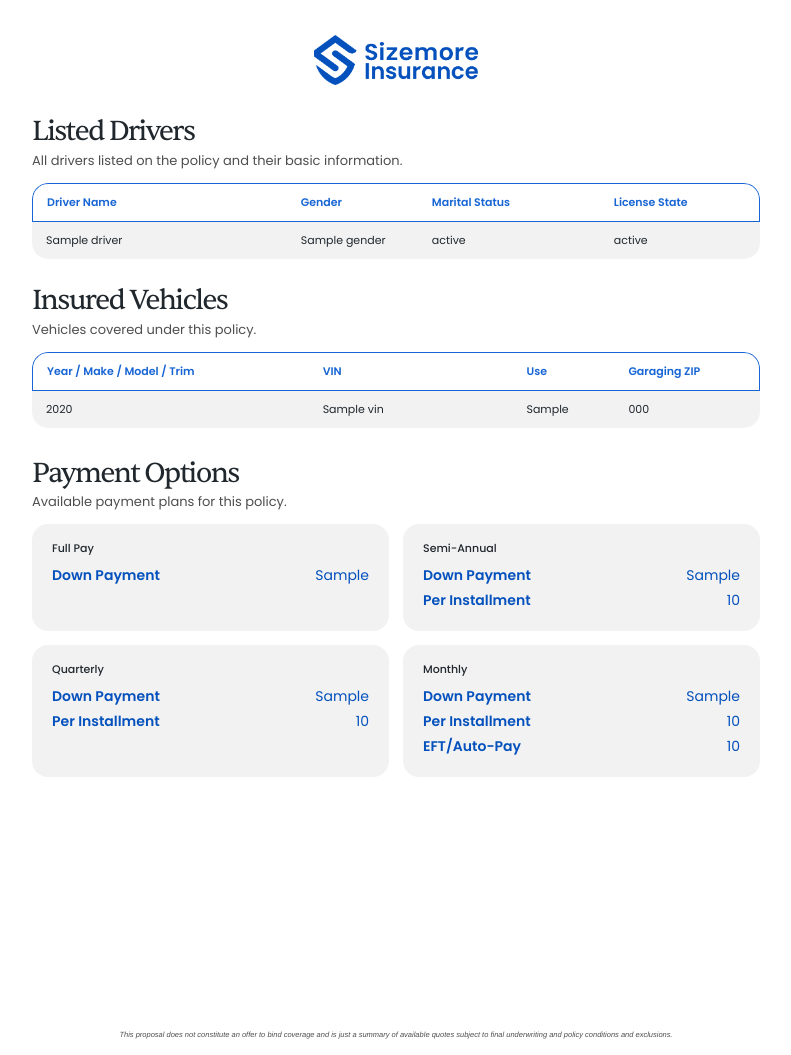
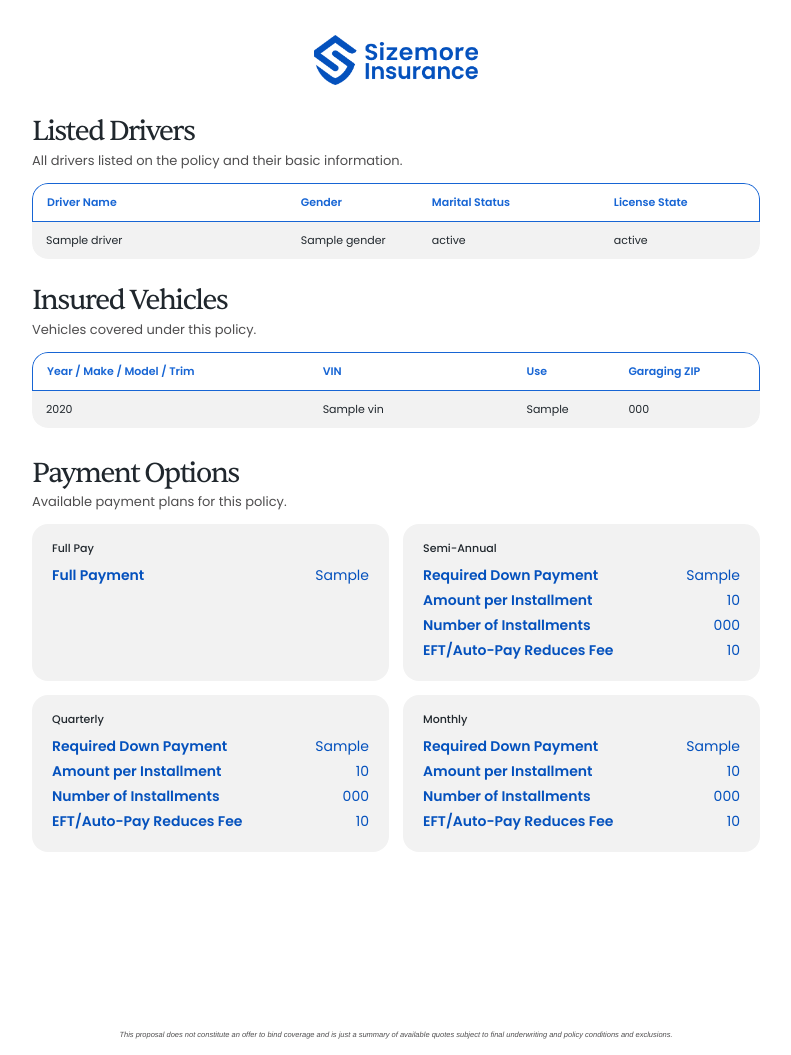
Before and after one commit to klix18/quotify.ai, a Python web app: template backend/templates/auto/auto_quote.html in a window 1280 px wide. Shown: the part 2113-3168 px from the top of the page, without its empty margins (12-803 px from the left). Run offline with Jinja, Linux system fonts and the light colour scheme; the template is opened without the code that fills it: most values are stand-ins (such as "Sample title", 1, 10 or a date in 2020); some web fonts are replaced.

Commit message:
1.5.17 auto quote minor tweaks

```diff
--- a/backend/fillers/auto_filler_api.py
+++ b/backend/fillers/auto_filler_api.py
@@ -28,6 +28,9 @@ async def render_auto_pdf(output_path: Path, data: dict):
 
     context = {
         "total_premium": data.get("total_premium", ""),
+        "quote_date": data.get("quote_date", ""),
+        "quote_effective_date": data.get("quote_effective_date", ""),
+        "quote_expiration_date": data.get("quote_expiration_date", ""),
         "why_selected": data.get("why_selected", ""),
         # Client / Agent
         "client_name": data.get("client_name", ""),
--- a/backend/fillers/bundle_filler_api.py
+++ b/backend/fillers/bundle_filler_api.py
@@ -31,6 +31,9 @@ async def render_bundle_pdf(output_path: Path, data: dict):
         "bundle_total_premium": data.get("bundle_total_premium", ""),
         "home_premium": data.get("home_premium", ""),
         "auto_premium": data.get("auto_premium", ""),
+        "quote_date": data.get("quote_date", ""),
+        "quote_effective_date": data.get("quote_effective_date", ""),
+        "quote_expiration_date": data.get("quote_expiration_date", ""),
         "why_selected": data.get("why_selected", ""),
         # Client / Agent
         "client_name": data.get("client_name", ""),
--- a/backend/fillers/commercial_filler_api.py
+++ b/backend/fillers/commercial_filler_api.py
@@ -27,6 +27,9 @@ async def render_commercial_pdf(output_path: Path, data: dict):
     context = {
         # Policy
         "total_premium": data.get("total_premium", ""),
+        "quote_date": data.get("quote_date", ""),
+        "quote_effective_date": data.get("quote_effective_date", ""),
+        "quote_expiration_date": data.get("quote_expiration_date", ""),
         "additional_premiums_taxes_fees": data.get("additional_premiums_taxes_fees", ""),
         "why_selected": data.get("why_selected", ""),
         # Client / Agent
--- a/backend/fillers/dwelling_filler_api.py
+++ b/backend/fillers/dwelling_filler_api.py
@@ -27,6 +27,9 @@ async def render_dwelling_pdf(output_path: Path, data: dict):
     context = {
         # Policy
         "total_premium": data.get("total_premium", ""),
+        "quote_date": data.get("quote_date", ""),
+        "quote_effective_date": data.get("quote_effective_date", ""),
+        "quote_expiration_date": data.get("quote_expiration_date", ""),
         "why_selected": data.get("why_selected", ""),
         # Client / Agent
         "named_insured": data.get("named_insured", ""),
--- a/backend/templates/auto/auto_quote.html
+++ b/backend/templates/auto/auto_quote.html
@@ -1,6 +1,8 @@
 {% extends "base.html" %}
 
 {% block cover_title %}Auto Insurance{% endblock %}
+
+{% block hero_height %}295px{% endblock %}
 
 {% block hero_images %}
 <img class="hero-img" src="assets/auto-image-1.jpg" alt="">
@@ -9,6 +11,13 @@
 
 {% block premium_content %}
 <div class="premium-amount sentient">{{ total_premium }}</div>
+<div class="quote-dates">
+  <span class="date-item"><span class="date-label">Quote Date:</span> {{ quote_date }}</span>
+  <span class="date-sep">·</span>
+  <span class="date-item"><span class="date-label">Effective Date:</span> {{ quote_effective_date }}</span>
+  <span class="date-sep">·</span>
+  <span class="date-item"><span class="date-label">Expiration Date:</span> {{ quote_expiration_date }}</span>
+</div>
 {% endblock %}
 
 {% block why_bullets %}
@@ -70,7 +79,6 @@
     <div class="section-heading sentient" style="margin-top: 20px; margin-bottom: 4px;">Additional Coverages</div>
     <div class="section-sub">Extra protections that round out your auto policy for broader peace of mind.</div>
 
-    {% if umpd_limit %}
     <div class="liab-card r8">
       <div class="liab-left">
         <div class="liab-name">UMPD Limit</div>
@@ -78,9 +86,7 @@
       </div>
       <div class="liab-desc">Covers damage to your vehicle caused by an uninsured or hit-and-run driver.</div>
     </div>
-    {% endif %}
 
-    {% if umpd_deductible %}
     <div class="liab-card r8">
       <div class="liab-left">
         <div class="liab-name">UMPD Deductible</div>
@@ -88,9 +94,7 @@
       </div>
       <div class="liab-desc">The amount you pay out of pocket before your uninsured motorist property damage coverage begins.</div>
     </div>
-    {% endif %}
 
-    {% if rental_limit %}
     <div class="liab-card r8">
       <div class="liab-left">
         <div class="liab-name">Rental Reimbursement</div>
@@ -98,9 +102,7 @@
       </div>
       <div class="liab-desc">Pays for a rental car while your vehicle is being repaired after a covered claim.</div>
     </div>
-    {% endif %}
 
-    {% if towing_limit %}
     <div class="liab-card r8">
       <div class="liab-left">
         <div class="liab-name">Towing &amp; Roadside</div>
@@ -108,7 +110,6 @@
       </div>
       <div class="liab-desc">Covers towing costs and roadside assistance such as jump-starts, lockouts, and flat tire changes.</div>
     </div>
-    {% endif %}
 
     <!-- Deductibles -->
     <div class="section-heading sentient" style="margin-top: 20px; margin-bottom: 12px;">Deductibles</div>
@@ -217,45 +218,40 @@
     <div class="section-sub">Available payment plans for this policy.</div>
 
     <div class="payment-grid">
-      {% if payment_options.full_pay and payment_options.full_pay.down_payment %}
       <div class="payment-card r8">
         <div class="payment-card-title">Full Pay</div>
-        <div class="payment-row"><span class="payment-row-label">Down Payment</span><span class="payment-row-value">{{ payment_options.full_pay.down_payment }}</span></div>
+        <div class="payment-row"><span class="payment-row-label">Full Payment</span><span class="payment-row-value">{{ payment_options.full_pay.down_payment }}</span></div>
       </div>
-      {% endif %}
 
-      {% if payment_options.semi_annual and payment_options.semi_annual.down_payment %}
       <div class="payment-card r8">
         <div class="payment-card-title">Semi-Annual</div>
-        <div class="payment-row"><span class="payment-row-label">Down Payment</span><span class="payment-row-value">{{ payment_options.semi_annual.down_payment }}</span></div>
-        {% if payment_options.semi_annual.amount_per_installment %}
-        <div class="payment-row"><span class="payment-row-label">Per Installment</span><span class="payment-row-value">{{ payment_options.semi_annual.amount_per_installment }}</span></div>
+        <div class="payment-row"><span class="payment-row-label">Required Down Payment</span><span class="payment-row-value">{{ payment_options.semi_annual.down_payment }}</span></div>
+        <div class="payment-row"><span class="payment-row-label">Amount per Installment</span><span class="payment-row-value">{{ payment_options.semi_annual.amount_per_installment }}</span></div>
+        <div class="payment-row"><span class="payment-row-label">Number of Installments</span><span class="payment-row-value">{{ payment_options.semi_annual.number_of_installments }}</span></div>
+        {% if payment_options.semi_annual.eft_reduces_fee %}
+        <div class="payment-row"><span class="payment-row-label">EFT/Auto-Pay Reduces Fee</span><span class="payment-row-value">{{ payment_options.semi_annual.eft_reduces_fee }}</span></div>
         {% endif %}
       </div>
-      {% endif %}
 
-      {% if payment_options.quarterly and payment_options.quarterly.down_payment %}
       <div class="payment-card r8">
         <div class="payment-card-title">Quarterly</div>
-        <div class="payment-row"><span class="payment-row-label">Down Payment</span><span class="payment-row-value">{{ payment_options.quarterly.down_payment }}</span></div>
-        {% if payment_options.quarterly.amount_per_installment %}
-        <div class="payment-row"><span class="payment-row-label">Per Installment</span><span class="payment-row-value">{{ payment_options.quarterly.amount_per_installment }}</span></div>
+        <div class="payment-row"><span class="payment-row-label">Required Down Payment</span><span class="payment-row-value">{{ payment_options.quarterly.down_payment }}</span></div>
+        <div class="payment-row"><span class="payment-row-label">Amount per Installment</span><span class="payment-row-value">{{ payment_options.quarterly.amount_per_installment }}</span></div>
+        <div class="payment-row"><span class="payment-row-label">Number of Installments</span><span class="payment-row-value">{{ payment_options.quarterly.number_of_installments }}</span></div>
+        {% if payment_options.quarterly.eft_reduces_fee %}
+        <div class="payment-row"><span class="payment-row-label">EFT/Auto-Pay Reduces Fee</span><span class="payment-row-value">{{ payment_options.quarterly.eft_reduces_fee }}</span></div>
         {% endif %}
       </div>
-      {% endif %}
 
-      {% if payment_options.monthly and payment_options.monthly.down_payment %}
       <div class="payment-card r8">
         <div class="payment-card-title">Monthly</div>
-        <div class="payment-row"><span class="payment-row-label">Down Payment</span><span class="payment-row-value">{{ payment_options.monthly.down_payment }}</span></div>
-        {% if payment_options.monthly.amount_per_installment %}
-        <div class="payment-row"><span class="payment-row-label">Per Installment</span><span class="payment-row-value">{{ payment_options.monthly.amount_per_installment }}</span></div>
-        {% endif %}
+        <div class="payment-row"><span class="payment-row-label">Required Down Payment</span><span class="payment-row-value">{{ payment_options.monthly.down_payment }}</span></div>
+        <div class="payment-row"><span class="payment-row-label">Amount per Installment</span><span class="payment-row-value">{{ payment_options.monthly.amount_per_installment }}</span></div>
+        <div class="payment-row"><span class="payment-row-label">Number of Installments</span><span class="payment-row-value">{{ payment_options.monthly.number_of_installments }}</span></div>
         {% if payment_options.monthly.eft_reduces_fee %}
-        <div class="payment-row"><span class="payment-row-label">EFT/Auto-Pay</span><span class="payment-row-value">{{ payment_options.monthly.eft_reduces_fee }}</span></div>
+        <div class="payment-row"><span class="payment-row-label">EFT/Auto-Pay Reduces Fee</span><span class="payment-row-value">{{ payment_options.monthly.eft_reduces_fee }}</span></div>
         {% endif %}
       </div>
-      {% endif %}
     </div>
 
     {% if payment_options.show_paid_in_full_discount and payment_options.paid_in_full_discount %}
--- a/frontend/src/configs/autoConfig.js
+++ b/frontend/src/configs/autoConfig.js
@@ -6,8 +6,6 @@ export const AUTO_POLICY_FIELDS = [
   ["quote_date", "Quote Date"],
   ["quote_effective_date", "Quote Effective Date"],
   ["quote_expiration_date", "Quote Expiration Date"],
-  ["paid_in_full_discount", "Paid-in-Full Discount"],
-  ["total_pay_in_full", "Total Pay-in-Full (After Discount)"],
 ];
 
 export const AUTO_POLICY_TERM_OPTIONS = ["6-Month", "12-Month"];
@@ -175,9 +173,6 @@ export const EMPTY_AUTO_FORM = {
   policy_term: "",
   program: "",
   total_premium: "",
-  paid_in_full_discount: "",
-  total_pay_in_full: "",
-
   // S1b: Client Information
   client_name: "",
   client_address: "",
--- a/frontend/src/panels/AutoPanel.jsx
+++ b/frontend/src/panels/AutoPanel.jsx
@@ -46,11 +46,13 @@ export default function AutoPanel({
   const gridRow = { display: "grid", gridTemplateColumns: "repeat(12, minmax(0, 1fr))", gap: 14 };
   const cell3 = { gridColumn: "span 3", minWidth: 0 };
 
+  const cell4 = { gridColumn: "span 4", minWidth: 0 };
+
   const policySection = (
     <SectionCard title="Auto Policy">
       <div style={gridRow}>
         {AUTO_POLICY_FIELDS.map(([key, label]) => (
-          <div key={key} style={cell3}>
+          <div key={key} style={cell4}>
             <FieldControl
               fieldKey={key}
               label={label}
```
Also changed, not shown: backend/templates/_preview/auto_preview.html (+9 -2 lines), backend/templates/_preview/bundle_preview.html (+9 -2 lines), backend/templates/_preview/commercial_preview.html (+9 -2 lines), backend/templates/_preview/dwelling_preview.html (+9 -2 lines), backend/templates/bundle/bundle_quote.html (+7 -0 lines), backend/templates/commercial/commercial_quote.html (+9 -0 lines), backend/templates/dwelling/dwelling_quote.html (+9 -0 lines).
